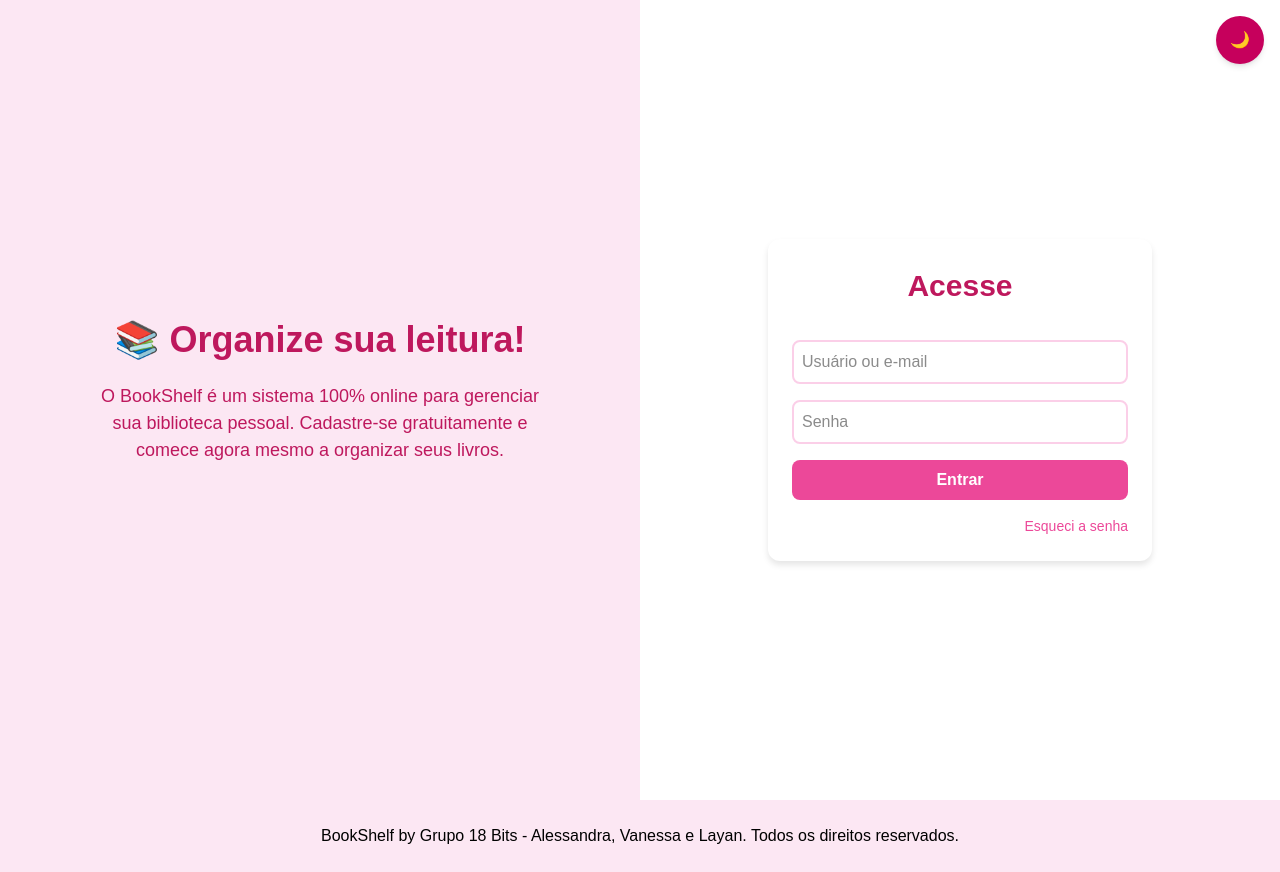
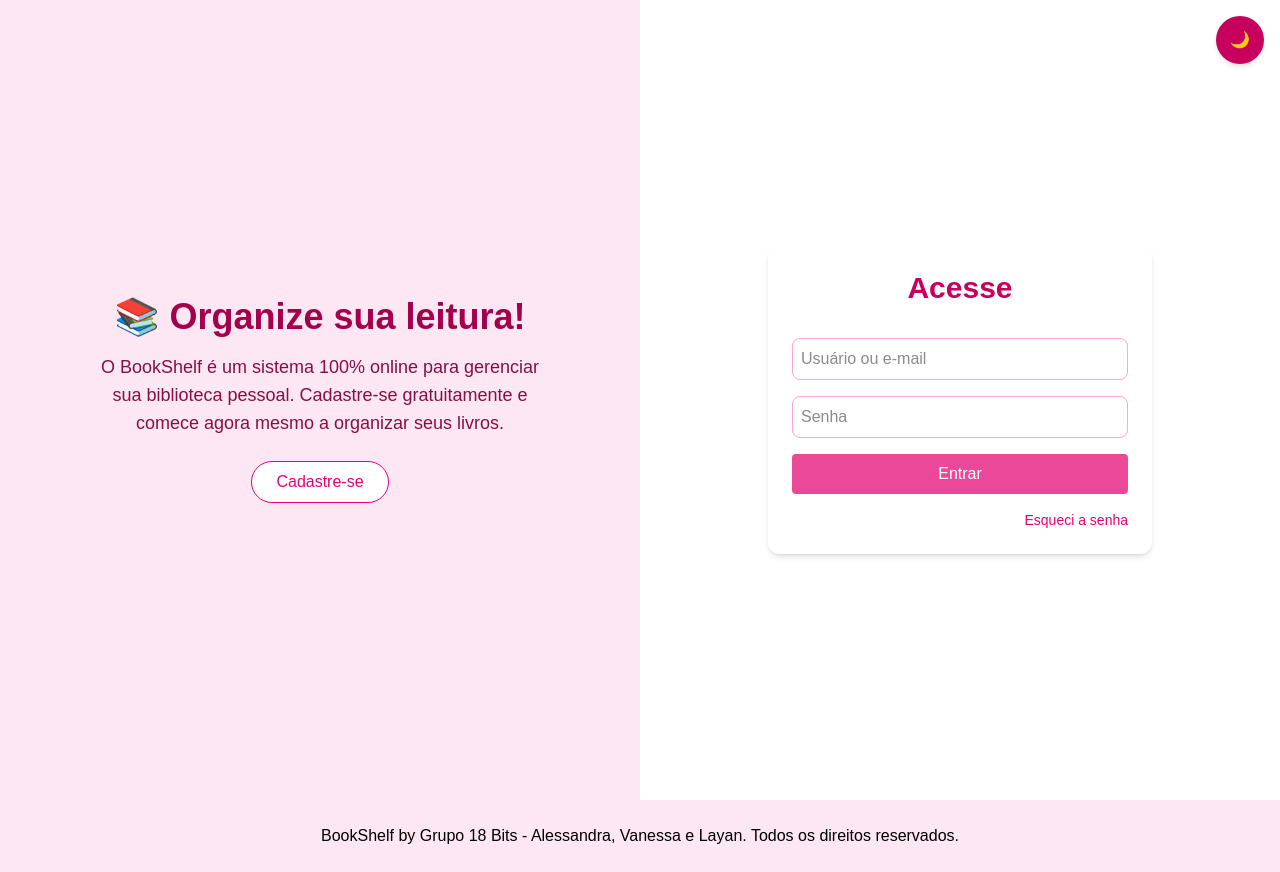
Before and after one commit to AlessandraSantanna/book, a Next.js app: page /login in a window 1280 px wide. Built offline with nearby package versions, Linux system fonts and the light colour scheme.

Commit message:
senha/troca

```diff
--- /dev/null
+++ b/src/app/landing/ThemeToggleScript.tsx
@@ -0,0 +1,27 @@
+// components/ThemeToggleScript.tsx
+"use client";
+import { useEffect } from "react";
+
+export default function ThemeToggleScript() {
+  useEffect(() => {
+    const html = document.documentElement;
+    const botao = document.getElementById("themeToggle");
+
+    // Aplica o tema salvo
+    const temaSalvo = localStorage.getItem("tema");
+    if (temaSalvo === "dark") {
+      html.classList.add("dark");
+    }
+
+    // Alterna o tema ao clicar no botão
+    if (botao) {
+      botao.addEventListener("click", () => {
+        html.classList.toggle("dark");
+        const temaAtual = html.classList.contains("dark") ? "dark" : "light";
+        localStorage.setItem("tema", temaAtual);
+      });
+    }
+  }, []);
+
+  return null; // este componente só executa JS
+}
--- a/src/app/login/page.tsx
+++ b/src/app/login/page.tsx
@@ -1,38 +1,84 @@
-import styles from "./login.module.css";
+"use client";
+
+import { useActionState } from "react";
+import { loginAction } from "./actions";
+import Link from "next/link";
+
+const inputClassName =
+  "w-full rounded-lg border border-pink-300 p-2 focus:border-pink-500 focus:ring-2 focus:ring-pink-400 outline-none";
 
 export default function Login() {
+  const [state, formAction, isPending] = useActionState(loginAction, {
+    message: "",
+    sucesso: false,
+  });
+
   return (
-    <main className={styles.main}>
-      <section className={styles.sectionLeft}>
-        <h1>📚 Organize sua leitura!</h1>
-        <p>O BookShelf é um sistema 100% online para gerenciar sua biblioteca pessoal.
-           Cadastre-se gratuitamente e comece agora mesmo a organizar seus livros.</p>
+   <main className="min-h-screen grid grid-cols-1 md:grid-cols-2"
+      style={{ background: "var(--background)", color: "var(--foreground)" }}>
+      {/* Lado esquerdo: mensagem pagina books */}
+   <section className="flex flex-col justify-center items-center p-10 text-center"
+         style={{ background: "var(--color-bg-gradient-start)", color: "var(--color-title)" }}>
+        <h1 className="text-4xl font-bold text-pink-800 mb-4">📚 Organize sua leitura!</h1>
+        <p className="text-lg text-pink-900 max-w-md mb-6">
+          O BookShelf é um sistema 100% online para gerenciar sua biblioteca pessoal.
+          Cadastre-se gratuitamente e comece agora mesmo a organizar seus livros.
+        </p>
+        <div className="flex gap-4">
+
+          <Link
+            href="/cadastro"
+            className="bg-white text-pink-600 border border-pink-600 px-6 py-2 rounded-full hover:bg-pink-50 transition"
+          >
+            Cadastre-se
+          </Link>
+        </div>
       </section>
 
-      <section className={styles.sectionRight}>
-        <form className={styles.form}>
-          <h2>Acesse</h2>
+      {/* Lado direito: formulário de login */}
+     <section className="flex flex-col justify-center items-center p-10"
+         style={{ background: "var(--color-card-bg)" }}>
+  <form
+    action={formAction}
+    className="w-full max-w-sm rounded-xl p-6 shadow-md flex flex-col gap-4"
+    style={{ background: "var(--color-card-bg)" }}
+  >
+          <h2 className="text-3xl font-bold text-pink-700 mb-4 text-center">Acesse</h2>
 
           <input
             type="text"
             name="email"
             placeholder="Usuário ou e-mail"
-            className={styles.input}
+            className={inputClassName}
           />
+
           <input
             type="password"
             name="senha"
             placeholder="Senha"
-            className={styles.input}
+            className={inputClassName}
           />
 
-          <button type="submit" className={styles.button}>
-            Entrar
-          </button>
+                      <button
+                type="submit"
+                className="py-2 rounded transition"
+                style={{
+                  background: "var(--color-btn-bg)",
+                  color: "var(--color-facebook-text)",
+                }}
+              >
+                {isPending ? "Entrando..." : "Entrar"}
+              </button>
 
-          <div className={styles.linkRight}>
-            <a href="/esqueci-senha">Esqueci a senha</a>
+          <div className="text-right text-sm">
+            <Link href="/esqueci-senha" className="text-pink-600 hover:underline">
+              Esqueci a senha
+            </Link>
           </div>
+
+          {state?.message && (
+            <p className="text-center text-pink-700 mt-2">{state.message}</p>
+          )}
         </form>
       </section>
     </main>
```
